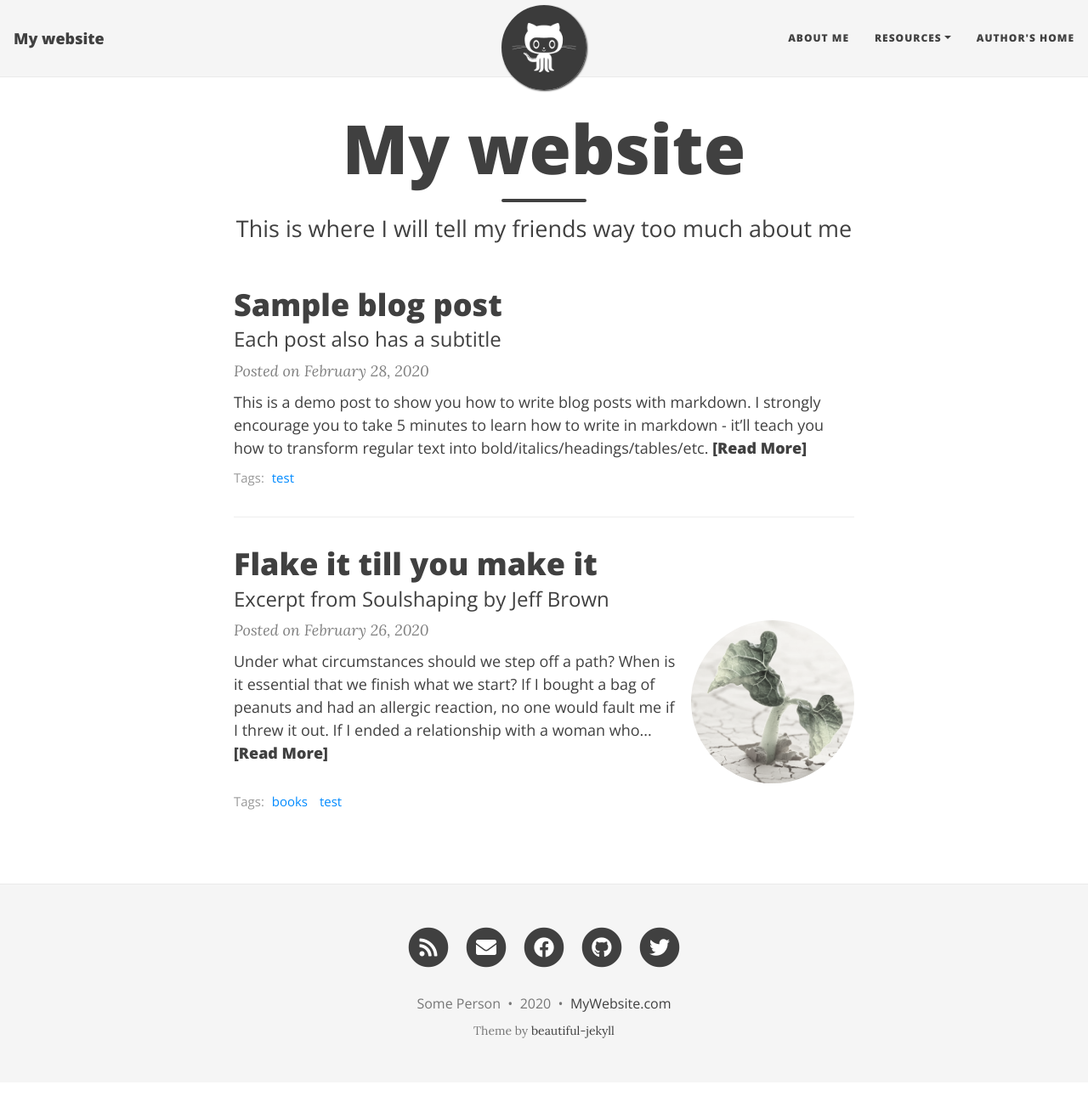
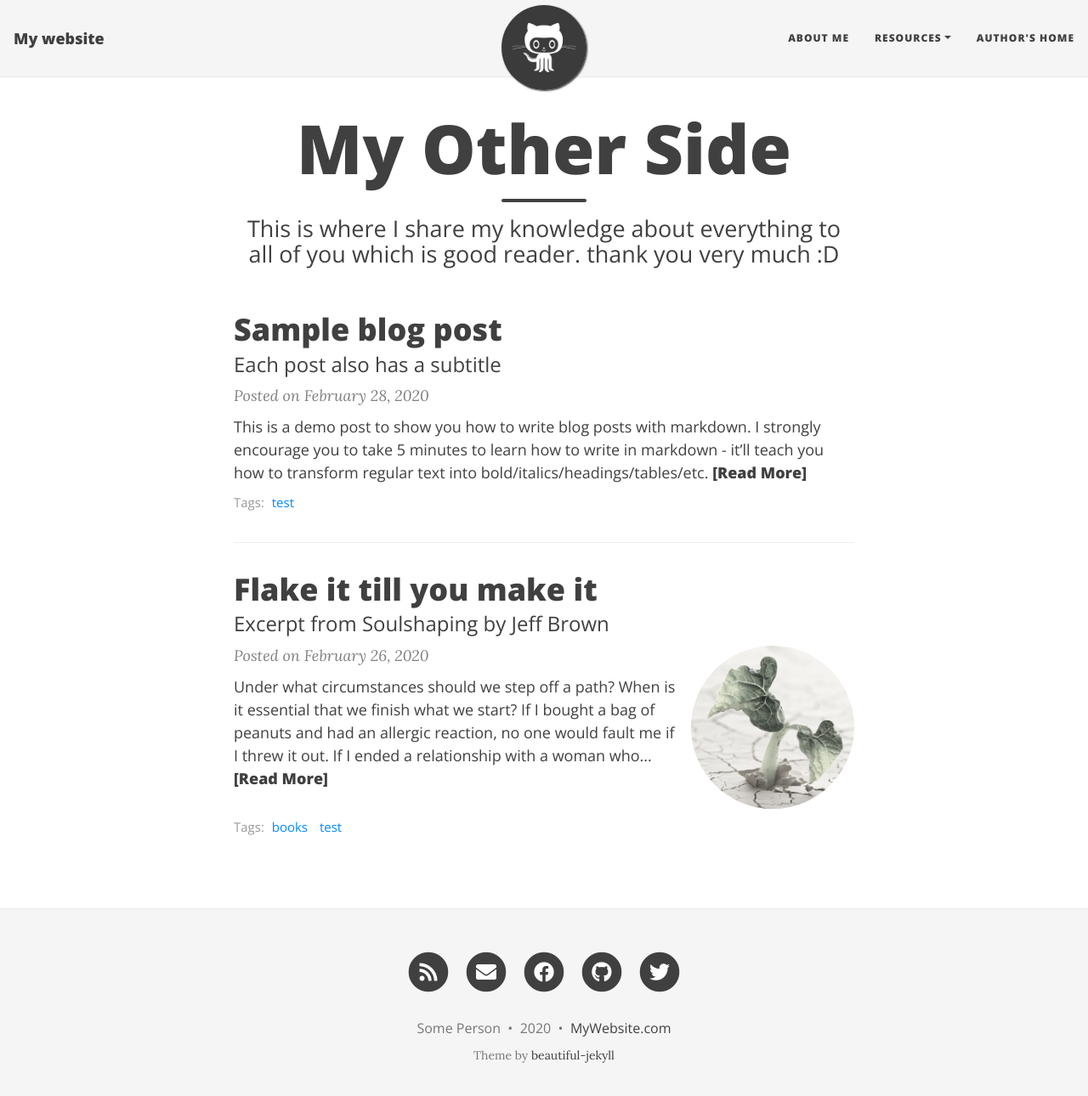
Before and after one commit to alfiyanm/biggerthan5.github.io, a Jekyll site: the page built from index.html, in a window 1280 px wide and 1303 px high. Shown: the top 1290 px of the window at 85% size. Built offline with Jekyll 4.4.1, drawn with Linux system fonts in a browser that asks for light colours; nearby versions of some CDN libraries; the list of posts is cut into pages by our own code.

Commit message:
Update index.html
this is an update of my static web's title and the description about it

```diff
--- a/index.html
+++ b/index.html
@@ -1,5 +1,5 @@
 ---
 layout: home
-title: My website
-subtitle: This is where I will tell my friends way too much about me
+title: My Other Side
+subtitle: This is where I share my knowledge about everything to all of you which is good reader. thank you very much :D
 ---
```
